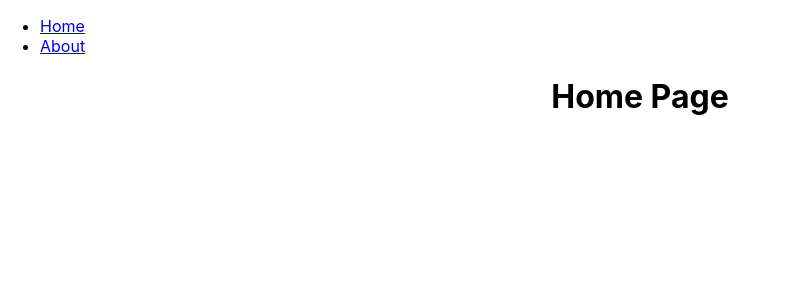
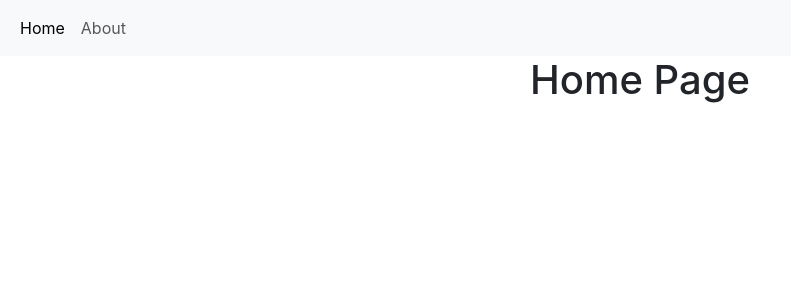
Before and after one commit to MantasKul/MantasKul.github.io, a React (Create React App) app: page / in a window 1280 px wide. Shown: the top 300 px of the page, without its empty margins (0-791 px from the left). Built offline with nearby package versions, Linux system fonts and the light colour scheme.

Commit message:
Add bootstrap package

```diff
--- a/package.json
+++ b/package.json
@@ -7,7 +7,9 @@
     "@testing-library/jest-dom": "^5.17.0",
     "@testing-library/react": "^13.4.0",
     "@testing-library/user-event": "^13.5.0",
+    "bootstrap": "^5.3.2",
     "react": "^18.2.0",
+    "react-bootstrap": "^2.8.0",
     "react-dom": "^18.2.0",
     "react-scripts": "5.0.1",
     "web-vitals": "^2.1.4"
--- a/src/App.js
+++ b/src/App.js
@@ -1,26 +1,17 @@
 import { Fragment } from 'react';
 import './App.css';
-import {BrowserRouter as Router, Switch, Route, Routes, Link } from 'react-router-dom';
+import {Route, Routes} from 'react-router-dom';
 
 import { Home } from './pages/Home.js'
 import { About } from './pages/About.js';
+import { Navbar } from './components/Navbar';
 
 function App() {
   return (
     <Fragment>
-        <div>
-          <div>
-            <nav>
-              <ul id="navigation">
-                <li>
-                  <Link to="/">Home</Link>
-                </li>
-                <li>
-                <Link to="/about">About</Link>
-                </li>
-              </ul>
-            </nav>
-          </div>
+      <div>
+      <Navbar />
+
       <Routes>
         <Route exact path="/" element={<Home />} />
         <Route exact path="/about" element={<About />} />
--- /dev/null
+++ b/src/components/Navbar.js
@@ -0,0 +1,17 @@
+import { Fragment } from "react"
+import { Link } from "react-router-dom";
+
+export const Navbar = () => {
+    return (
+        <nav class="navbar navbar-expand-lg bg-body-tertiary">
+        <div class="container-fluid">
+            <div class="collapse navbar-collapse" id="navbarNavAltMarkup">
+            <div class="navbar-nav">
+                <Link class="nav-link active" aria-current="page" to="/">Home</Link>
+                <Link class="nav-link" to="/about">About</Link>
+            </div>
+            </div>
+        </div>
+        </nav>
+    );
+}
--- a/src/index.js
+++ b/src/index.js
@@ -1,3 +1,4 @@
+import 'bootstrap/dist/css/bootstrap.min.css';
 import React from 'react';
 import ReactDOM from 'react-dom/client';
 
```
Also changed, not shown: 1 other file (tests, documents, lock files or other folders).
